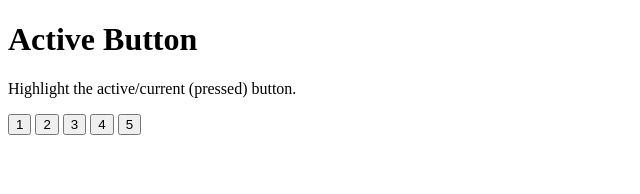
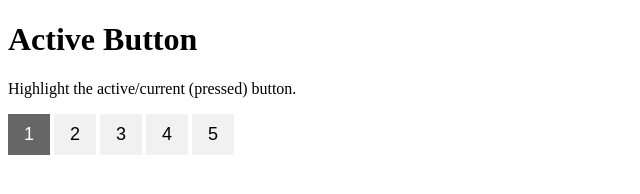
Before and after one commit to paulmagadi/JavaScript, a plain HTML site: page active-class/index.html in a window 1280 px wide. Shown: the whole page, without its empty margins (0-640 px from the left). Drawn offline with Linux system fonts and the light colour scheme.

Commit message:
modified:   active-class/index.html

```diff
--- a/active-class/index.html
+++ b/active-class/index.html
@@ -4,6 +4,7 @@
     <meta charset="UTF-8">
     <meta name="viewport" content="width=device-width, initial-scale=1.0">
     <title>Active Class</title>
+    <link rel="stylesheet" href="styles.css">
 </head>
 <body>
 
@@ -11,8 +12,8 @@
 <p>Highlight the active/current (pressed) button.</p>
 
 <div id="myDIV">
-  <button class="btn">1</button>
-  <button class="btn active">2</button>
+  <button class="btn active">1</button>
+  <button class="btn">2</button>
   <button class="btn">3</button>
   <button class="btn">4</button>
   <button class="btn">5</button>
```
